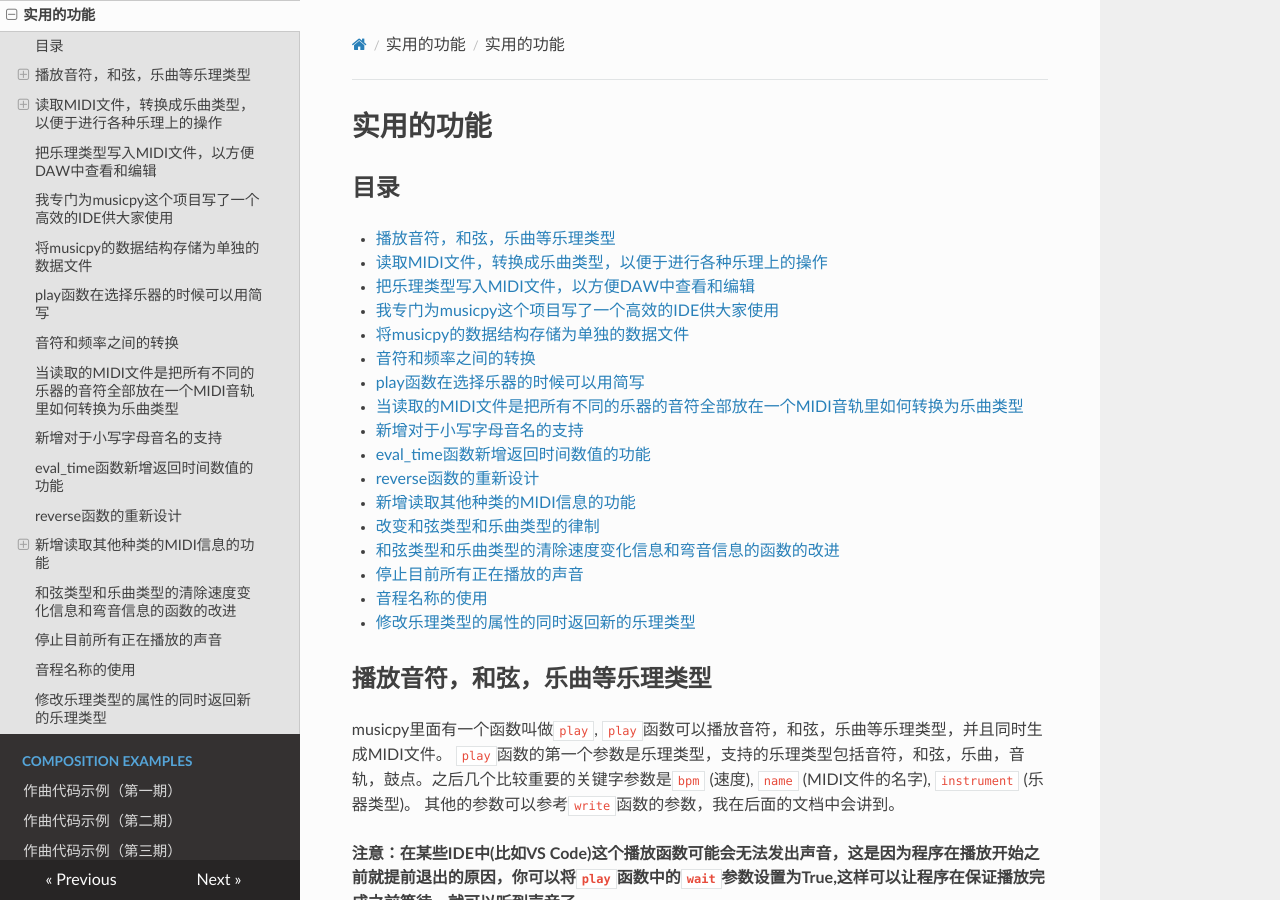
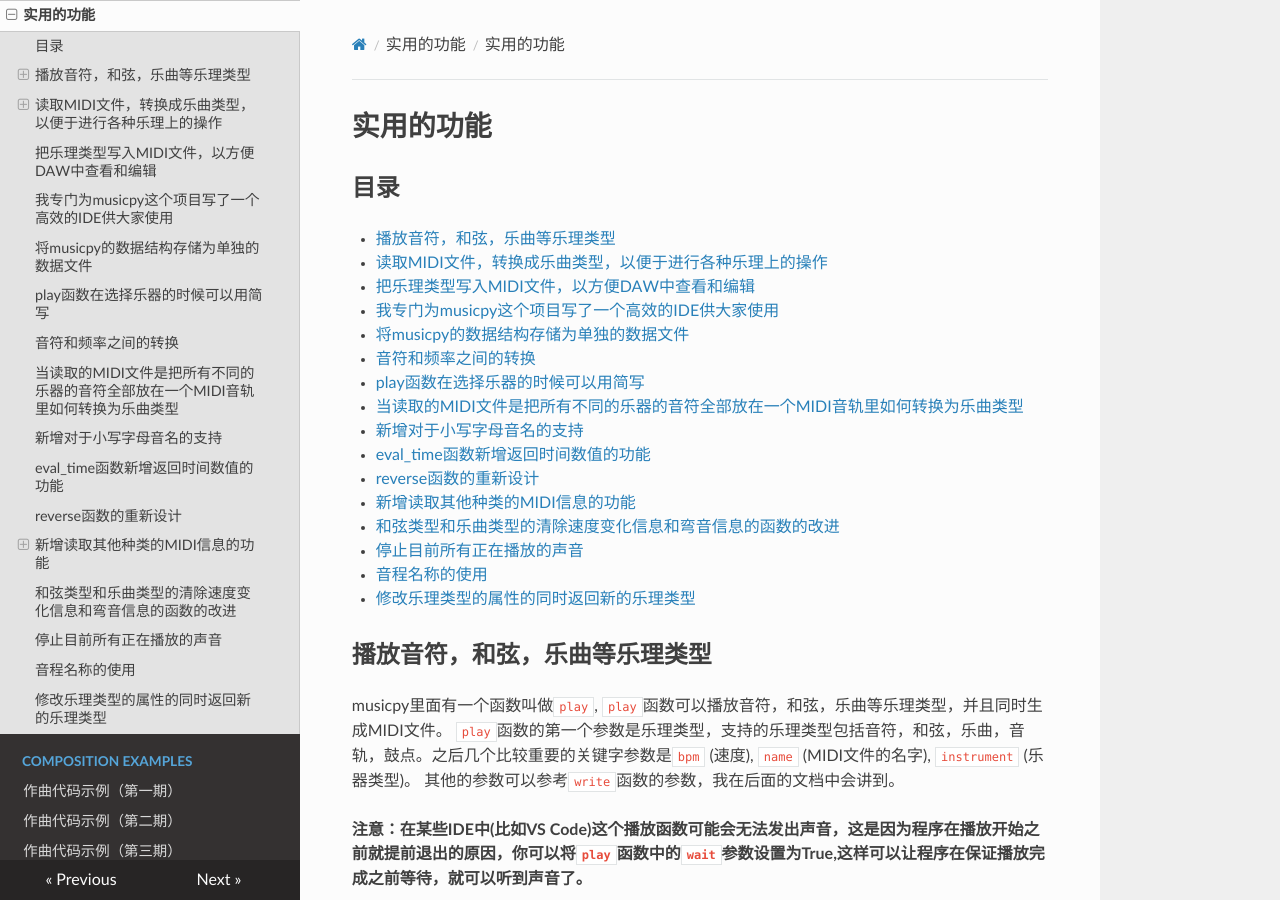
Before and after one commit to Rainbow-Dreamer/musicpy_docs_zh_CN, an MkDocs documentation site: the page built from docs/Useful functionality.md, in a window 1280 px wide and 900 px high. Built offline with MkDocs 1.6.1, drawn with Linux system fonts in a browser that asks for light colours; nearby versions of some CDN libraries.

Commit message:
Update Useful functionality.md

```diff
--- a/docs/Useful functionality.md
+++ b/docs/Useful functionality.md
@@ -16,7 +16,6 @@
 - [eval_time函数新增返回时间数值的功能](#eval_time函数新增返回时间数值的功能)
 - [reverse函数的重新设计](#reverse函数的重新设计)
 - [新增读取其他种类的MIDI信息的功能](#新增读取其他种类的MIDI信息的功能)
-- [改变和弦类型和乐曲类型的律制](#改变和弦类型和乐曲类型的律制)
 - [和弦类型和乐曲类型的清除速度变化信息和弯音信息的函数的改进](#和弦类型和乐曲类型的清除速度变化信息和弯音信息的函数的改进)
 - [停止目前所有正在播放的声音](#停止目前所有正在播放的声音)
 - [音程名称的使用](#音程名称的使用)
```
